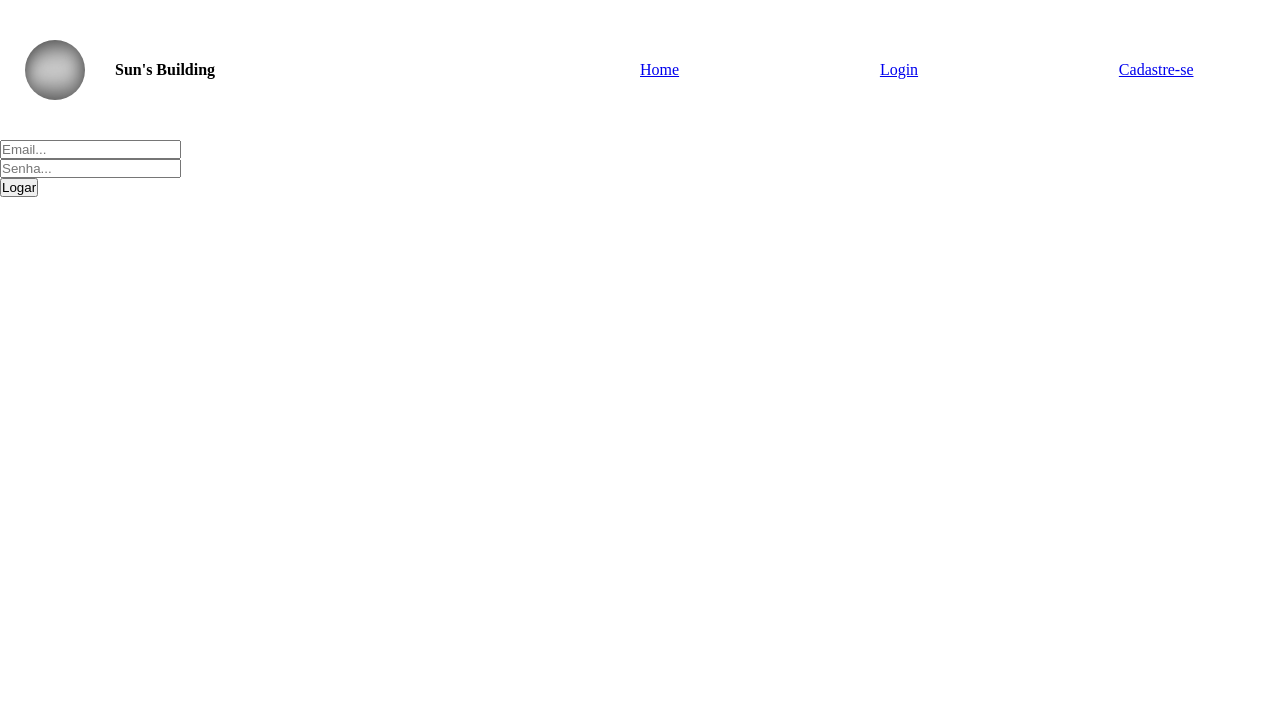
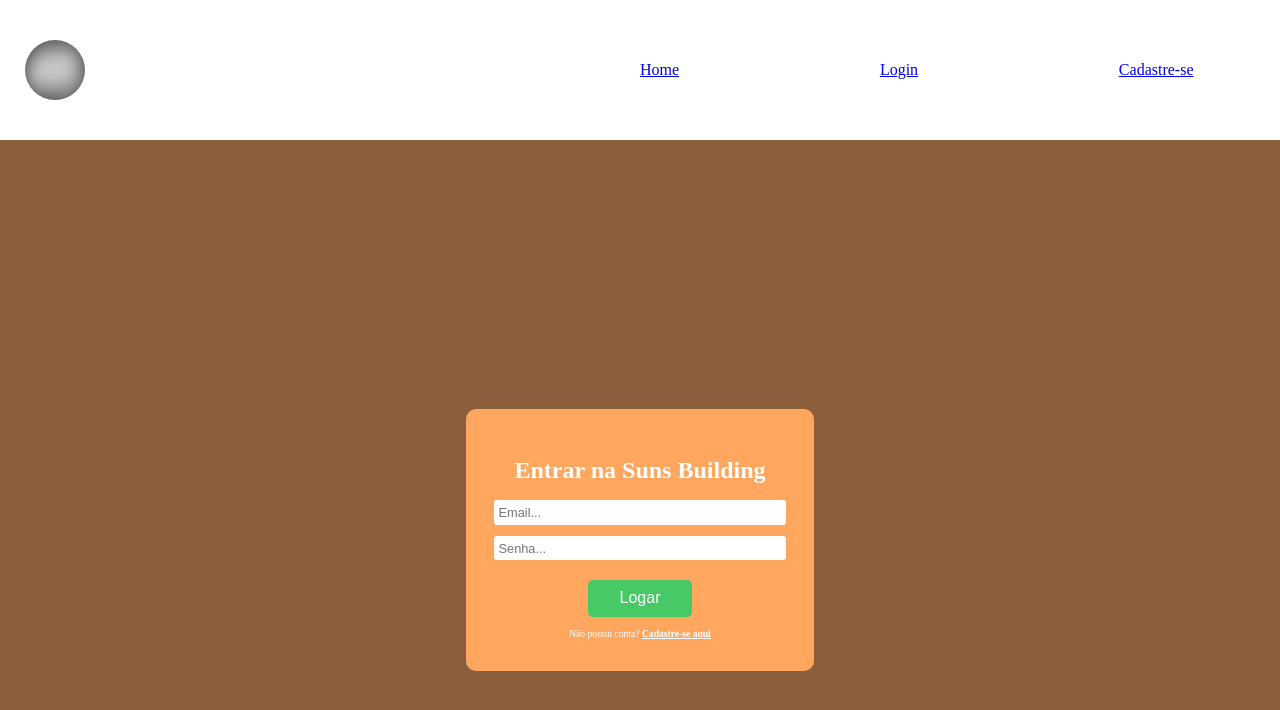
Before and after one commit to erickassis/Suns-building, a React (Vite) app: page /Login in a window 1280 px wide. Shown: the top 710 px of the page. Built offline with nearby package versions, Linux system fonts and the light colour scheme; no server answers; the database is empty.

Commit message:
Adiciona estilo nas páginas de login e cadastro

```diff
--- a/src/pages/Login.tsx
+++ b/src/pages/Login.tsx
@@ -1,3 +1,4 @@
+import '../styles/LoginCadastro.css'
 import { useState } from "react";
 import { auth } from "../firebaseConfig";
 import { signInWithEmailAndPassword } from "firebase/auth";
@@ -14,13 +15,19 @@ export default function Login() {
 
   return (
     <>
-      <div className="signUpBox">
-        <input onChange={(e) => {setEmail(e.target.value)}} id="logarEmail" placeholder="Email..." type="text" />
-          <br></br>
-        <input onChange={(e) => {setSenha(e.target.value)}} id="logarSenha" placeholder="Senha..." type="password" />
-          <br></br>
-        <button onClick={logar}>Logar</button>
-      </div>
+      <div className="bkground">
+        <div className="login">
+            <h1>Entrar na Suns Building</h1>
+            <div className="form">
+              <input onChange={(e) => {setEmail(e.target.value)}} id="logarEmail" placeholder="Email..." type="text" />
+              <input onChange={(e) => {setSenha(e.target.value)}} id="logarSenha" placeholder="Senha..." type="password" />
+              <button onClick={logar}>Logar</button>
+            </div>
+            <footer className="footerLogin">
+                <p>Não possui conta? <a href="#">Cadastre-se aqui</a></p>
+            </footer>
+        </div>
+    </div>
     </>
   )
 }
--- a/src/pages/Register.tsx
+++ b/src/pages/Register.tsx
@@ -1,3 +1,4 @@
+import '../styles/LoginCadastro.css'
 import { useState } from "react";
 import { auth } from "../firebaseConfig";
 import { createUserWithEmailAndPassword, signOut } from "firebase/auth";
@@ -25,14 +26,33 @@ export default function Autenticar() {
 
   return (
     <>
-      <div className="signUpBox">
-        <input onChange={(e) => {setEmail(e.target.value)}} id="email" placeholder="Email..." type="text" />
-          <br></br>
-        <input onChange={(e) => {setSenha(e.target.value)}} id="senha" placeholder="Senha..." type="password" />
-          <br></br>
-        <button onClick={cadastrar}>Cadastrar-se</button>
-        <button onClick={logout}>Logout</button>
-      </div>
+      <div className="bkground">
+        <div className="login">
+          <h1>Entrar na Suns Building</h1>
+          <div className="form">
+            <input onChange={(e) => {setEmail(e.target.value)}} id="email" placeholder="Email..." type="text" />
+            <input onChange={(e) => {setSenha(e.target.value)}} id="senha" placeholder="Senha..." type="password" />
+            <button onClick={cadastrar}>Cadastrar-se</button>
+            <button onClick={logout}>Logout</button>
+          </div>
+          <footer className="footerLogin">
+            <p>Já possui conta? <a href="#">Faça login aqui</a></p>
+          </footer>
+        </div>
+
+
+
+
+
+
+
+
+
+
+
+
+
+        </div>
     </>
   )
 }
--- /dev/null
+++ b/src/styles/LoginCadastro.css
@@ -0,0 +1,71 @@
+*
+body, html{
+    margin: 0;
+    padding: 0;
+    font-family: 'Arial' sans-serif;
+    box-sizing: border-box;
+}
+.bkground{
+    background-color: #8b5e3c;
+    height: 100vh;
+    display: flex;
+    justify-content: center;
+    align-items: center;
+}
+.login{
+    background-color: #ffa75e;
+    padding: 2rem;
+    border-radius: 10px;
+    text-align: center;
+    width: 400;
+}
+h1{
+    color: #fff;
+    font-size: 1.5rem;
+    margin: 1rem;
+}
+p{
+    color: #fff;
+    font-size: 0.6rem;
+}
+.form{
+    display: flex;
+    align-items: center;
+    flex-direction: column;
+    color: #fff;
+    text-align: left;
+    font-size: 1rem;
+    margin-bottom: 0.2rem;
+}
+input{
+    width: 100%;
+    padding: 0.3rem;
+    margin-bottom: 0.7rem;
+    border: none;
+    border-radius: 3px;
+    font-size: 0.8rem;
+}
+button{
+    background-color: #47ca66;
+    color: #fff;
+    padding: 0.6rem 2rem;
+    border: none;
+    border-radius: 5px;
+    font-size: 1rem;
+    cursor: pointer;
+    margin-top: 0.5rem;
+    margin-bottom: 0.5rem;
+}
+button:hover{
+    background-color: #55ab69;
+}
+footerLogin{
+    color: #fff;
+    text-decoration: underline;
+    font-weight: bolder;
+}
+footer a{
+        color: #fff;
+        text-decoration: underline;
+        font-weight: bolder;
+}
```
